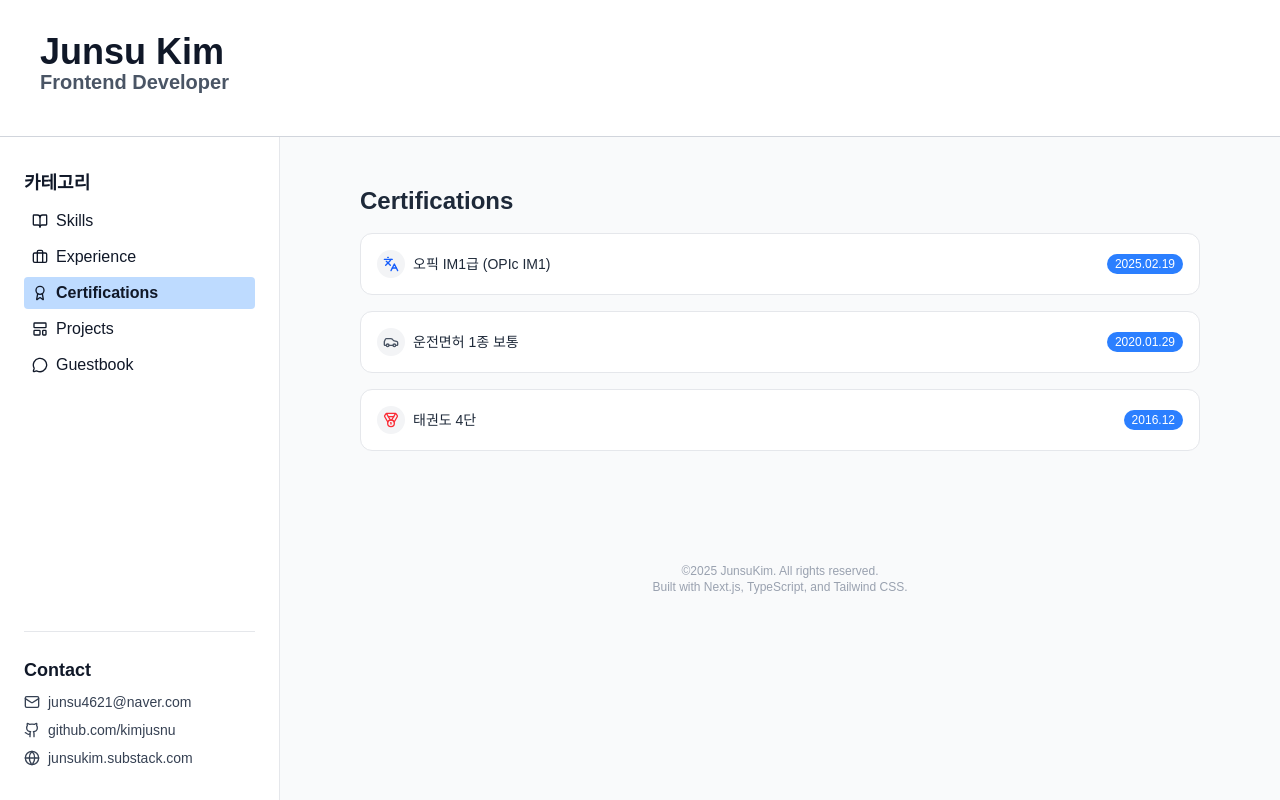
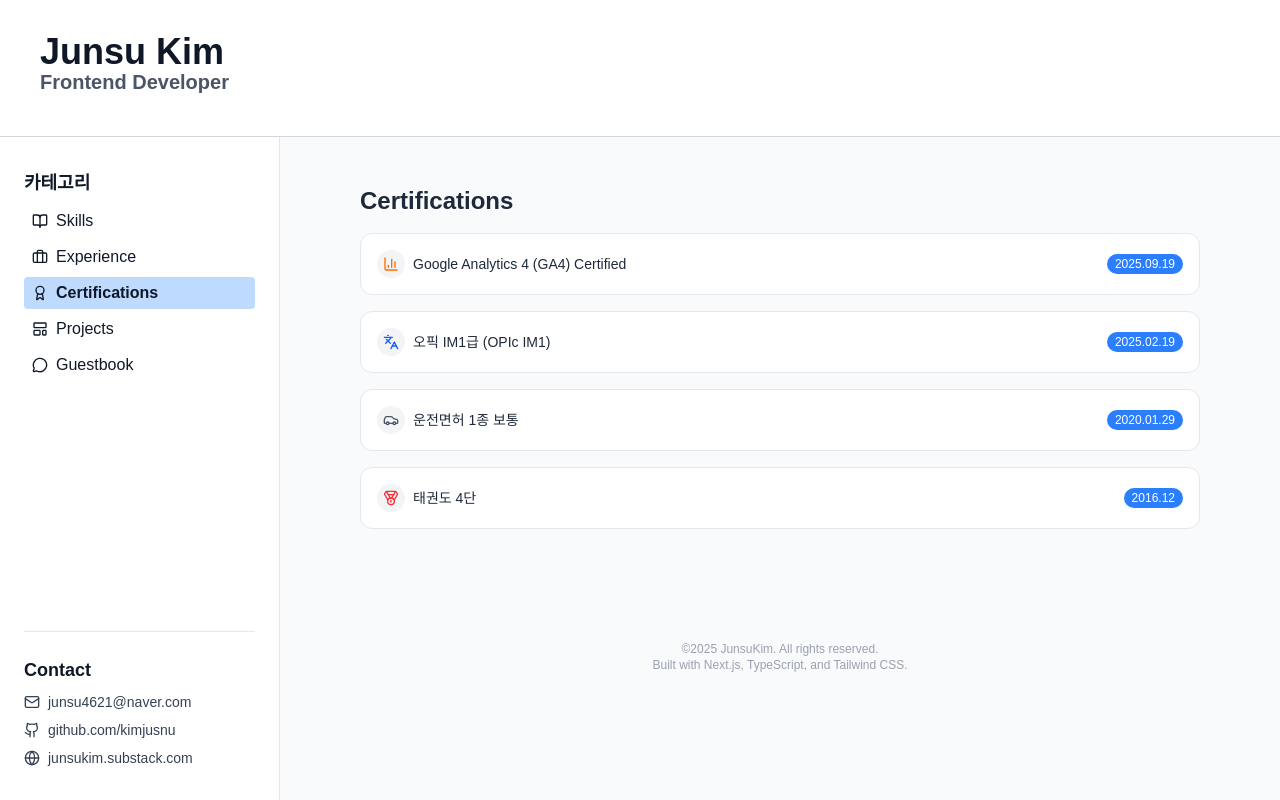
Before and after one commit to kimjusnu/junsu.dev, a Next.js app: page / in a window 1280 px wide. Both pictures are taken after a click on the element "Certifications". Built offline with nearby package versions, Linux system fonts and the light colour scheme.

Commit message:
feat: 자격증 GA4 추가

```diff
--- a/src/components/sections/CertificationSection.tsx
+++ b/src/components/sections/CertificationSection.tsx
@@ -2,9 +2,14 @@
 "use client";
 
 import React from "react";
-import { Car, Languages, Medal } from "lucide-react"; // 아이콘
+import { Car, Languages, Medal, BarChart3 } from "lucide-react"; // 아이콘
 
 const certifications = [
+  {
+    name: "Google Analytics 4 (GA4) Certified",
+    date: "2025.09.19",
+    icon: <BarChart3 className="w-4 h-4 text-orange-500" />,
+  },
   {
     name: "오픽 IM1급 (OPIc IM1)",
     date: "2025.02.19",
```
Lines whose indentation alone changed are shown as unchanged.
